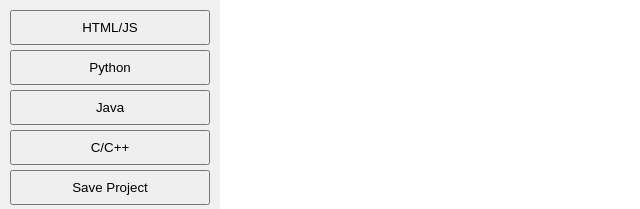
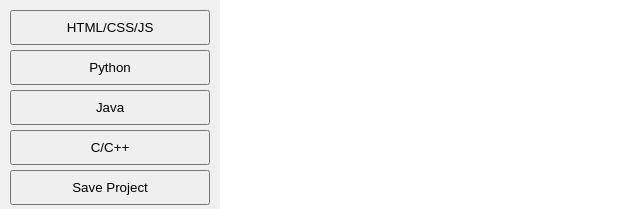
Before and after one commit to imbeka06/SmileyIDE-, a website: page index.html in a window 1280 px wide. Shown: the top 209 px of the page, 0-640 px from the left. Drawn offline with Linux system fonts and the light colour scheme.

```diff
--- a/index.html
+++ b/index.html
@@ -10,7 +10,7 @@
 </head>
 <body>
     <div id="sidebar">
-        <button onclick="switchLanguage('javascript')">HTML/JS</button>
+        <button onclick="switchLanguage('javascript')">HTML/CSS/JS</button>
         <button onclick="switchLanguage('python')">Python</button>
         <button onclick="switchLanguage('java')">Java</button>
         <button onclick="switchLanguage('cpp')">C/C++</button>
```
